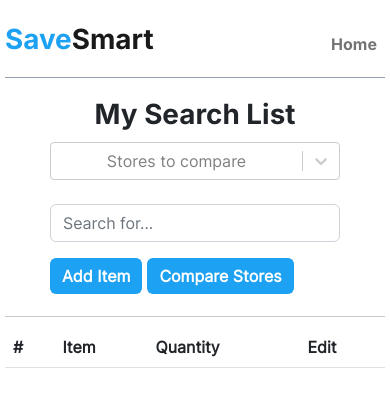
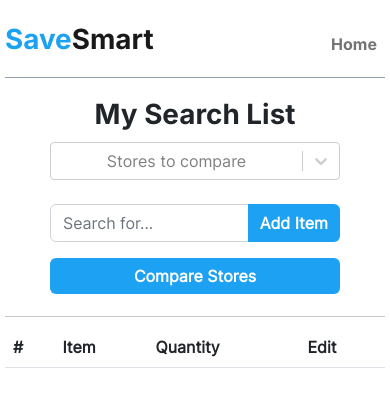
Before and after one commit to matthewnanas/SaveSmart, a React (Create React App) app in the folder web/: page /create in a window 390 px wide. Shown: the top 396 px of the page. Built offline with nearby package versions, Linux system fonts and the light colour scheme.

Commit message:
Mobile format restructure

```diff
--- a/web/src/Pages/GroceryList.tsx
+++ b/web/src/Pages/GroceryList.tsx
@@ -8,7 +8,7 @@ import React from 'react';
 import Navigation from '../Components/Navigation';
 import { useMediaQuery } from 'react-responsive';
 import { useNavigate } from 'react-router-dom';
-import { Form, Button, Table } from 'react-bootstrap';
+import { Form, Button, Table, InputGroup } from 'react-bootstrap';
 import { BsTrashFill, BsSearch } from 'react-icons/bs';
 import '../Static/Styles/GroceryList.css'
 import Select from 'react-select';
@@ -258,13 +258,13 @@ function MobileList() {
                     <Form onSubmit={(e) => addItem(e)}>
                         <Select options={stores} isMulti={true} placeholder="Stores to compare" onChange={setSelectedStores} />
                         <br />
-                        <Form.Group className="mb-3" controlId='searchQuery'>
+                        <InputGroup className="mb-3">
                             <Form.Control type="text" placeholder='Search for...' value={search} onChange={(e) => setSearch(e.target.value)} />
-                        </Form.Group>
-                        <Button className='SubmitButton' variant='primary' type='submit'>
-                            Add Item
-                        </Button>
-                        <Button className='SubmitButton' variant='primary' style={{marginLeft: 5}} onClick={() => navLoad()}>
+                            <Button className='SubmitButton' variant='primary' type='submit'>
+                                Add Item
+                            </Button>
+                        </InputGroup>
+                        <Button className='SubmitButtonMobile' variant='primary' style={{marginLeft: 5}} onClick={() => navLoad()}>
                             Compare Stores
                         </Button>
                     </Form>
--- a/web/src/Static/Styles/GroceryList.css
+++ b/web/src/Static/Styles/GroceryList.css
@@ -17,6 +17,16 @@
     background-color: var(--primary-blue) !important;
     border: none;
     font-weight: bold;
+}
+
+.SubmitButtonMobile {
+    float: left;
+    position: static;
+    background-color: var(--primary-blue) !important;
+    border: none;
+    font-weight: bold;
+    width: 100%;
+    margin: 0px 0px 0px 0px !important;
 }
 
 .DesktopTable {
```
